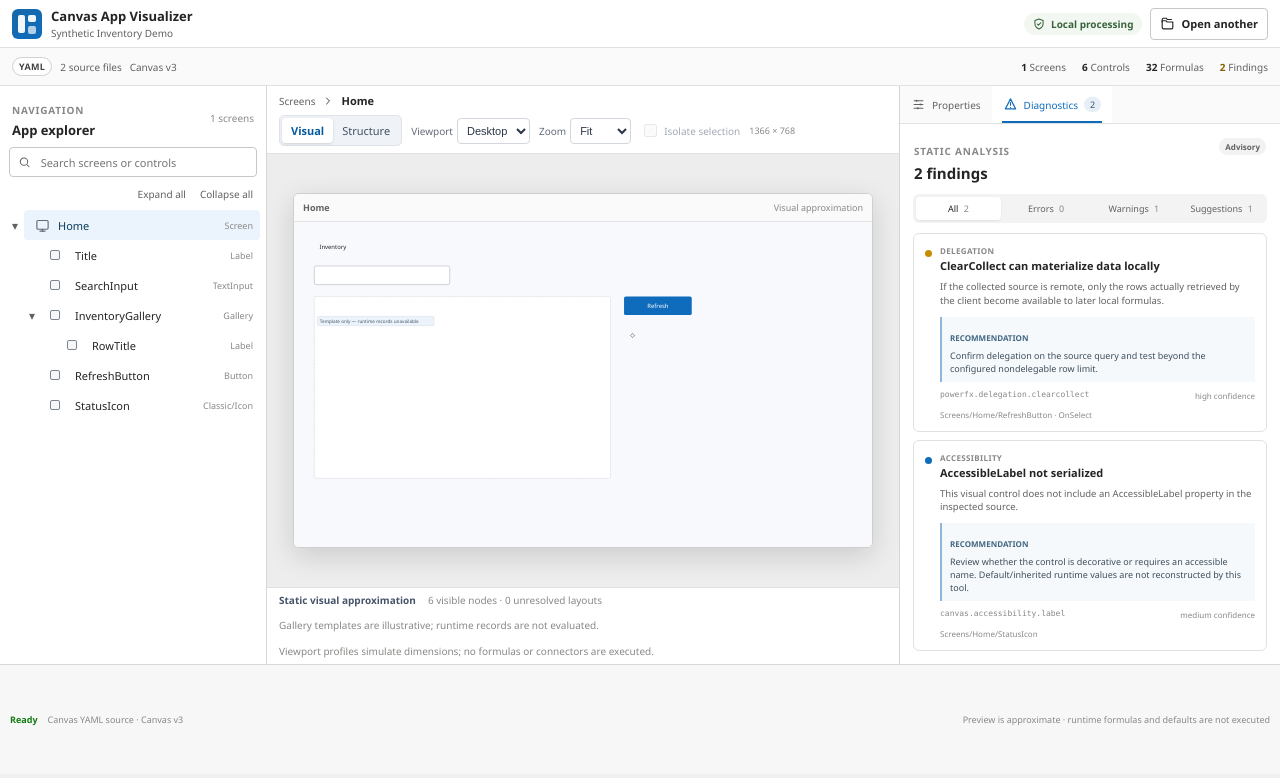
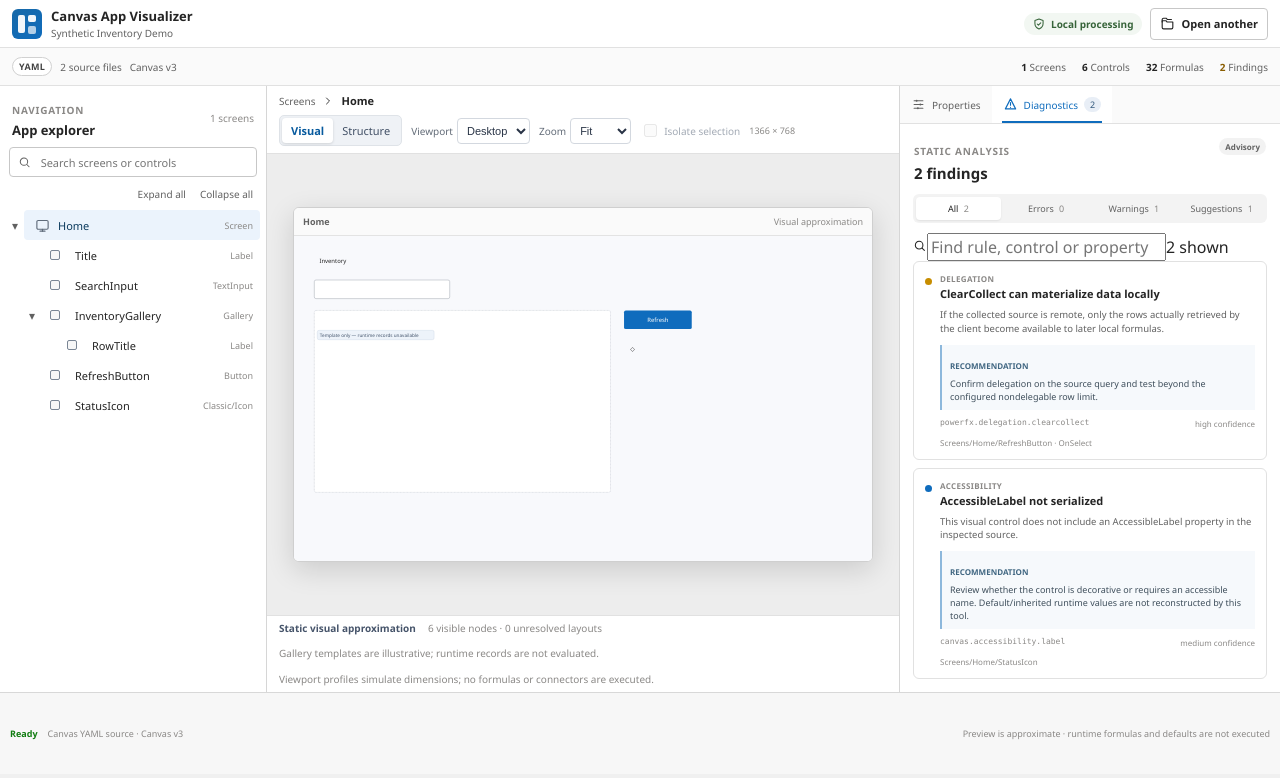
Before and after one commit to ECas95/canvas-app-visualizer, a React (Vite) app: page / in a window 1280 px wide. Both pictures are taken after a click on the button "Explore with sample app". Shown: the top 778 px of the page. Built offline with nearby package versions, Linux system fonts and the light colour scheme.

Commit message:
feat: searchable diagnostics and actionable inspect-control links

```diff
--- a/src/components/DiagnosticsPanel.tsx
+++ b/src/components/DiagnosticsPanel.tsx
@@ -4,12 +4,16 @@ import { Icon } from "./Icon";
 
 interface Props {
   findings: Finding[];
+  canOpenFinding?: (finding: Finding) => boolean;
+  onOpenFinding?: (finding: Finding) => void;
 }
 
 type Filter = "all" | FindingSeverity;
 
-export function DiagnosticsPanel({ findings }: Props) {
+export function DiagnosticsPanel({ findings, canOpenFinding, onOpenFinding }: Props) {
   const [filter, setFilter] = useState<Filter>("all");
+  const [search, setSearch] = useState("");
+  const query = search.trim().toLowerCase();
 
   const counts = {
     error: findings.filter(item => item.severity === "error").length,
@@ -18,8 +22,14 @@ export function DiagnosticsPanel({ findings }: Props) {
   };
 
   const visible = useMemo(
-    () => (filter === "all" ? findings : findings.filter(item => item.severity === filter)),
-    [findings, filter]
+    () => findings.filter(item => {
+      if (filter !== "all" && item.severity !== filter) return false;
+      if (!query) return true;
+      return [item.title, item.message, item.ruleId, item.category,
+        item.controlPath, item.property, item.sourceFile]
+        .some(value => value?.toLowerCase().includes(query));
+    }),
+    [findings, filter, query]
   );
 
   return (
@@ -59,6 +69,13 @@ export function DiagnosticsPanel({ findings }: Props) {
         </button>
       </div>
 
+      <label className="diagnostic-search">
+        <Icon name="search" size={14} />
+        <input value={search} onChange={event => setSearch(event.target.value)}
+          placeholder="Find rule, control or property" aria-label="Search diagnostics" />
+        <span>{visible.length} shown</span>
+      </label>
+
       {visible.length === 0 ? (
         <div className="diagnostic-empty">
           <Icon name="diagnostics" size={22} />
@@ -91,8 +108,15 @@ export function DiagnosticsPanel({ findings }: Props) {
               </div>
               {(item.controlPath || item.property) && (
                 <div className="finding-location">
-                  {item.controlPath}
-                  {item.property ? " · " + item.property : ""}
+                  <span>{item.controlPath}
+                    {item.property ? " · " + item.property : ""}</span>
+                  {onOpenFinding && canOpenFinding?.(item) && (
+                    <button type="button" className="finding-jump"
+                      onClick={() => onOpenFinding(item)}
+                      aria-label={"Inspect " + item.controlPath}>
+                      Inspect control <Icon name="chevron" size={12} />
+                    </button>
+                  )}
                 </div>
               )}
             </article>
```
